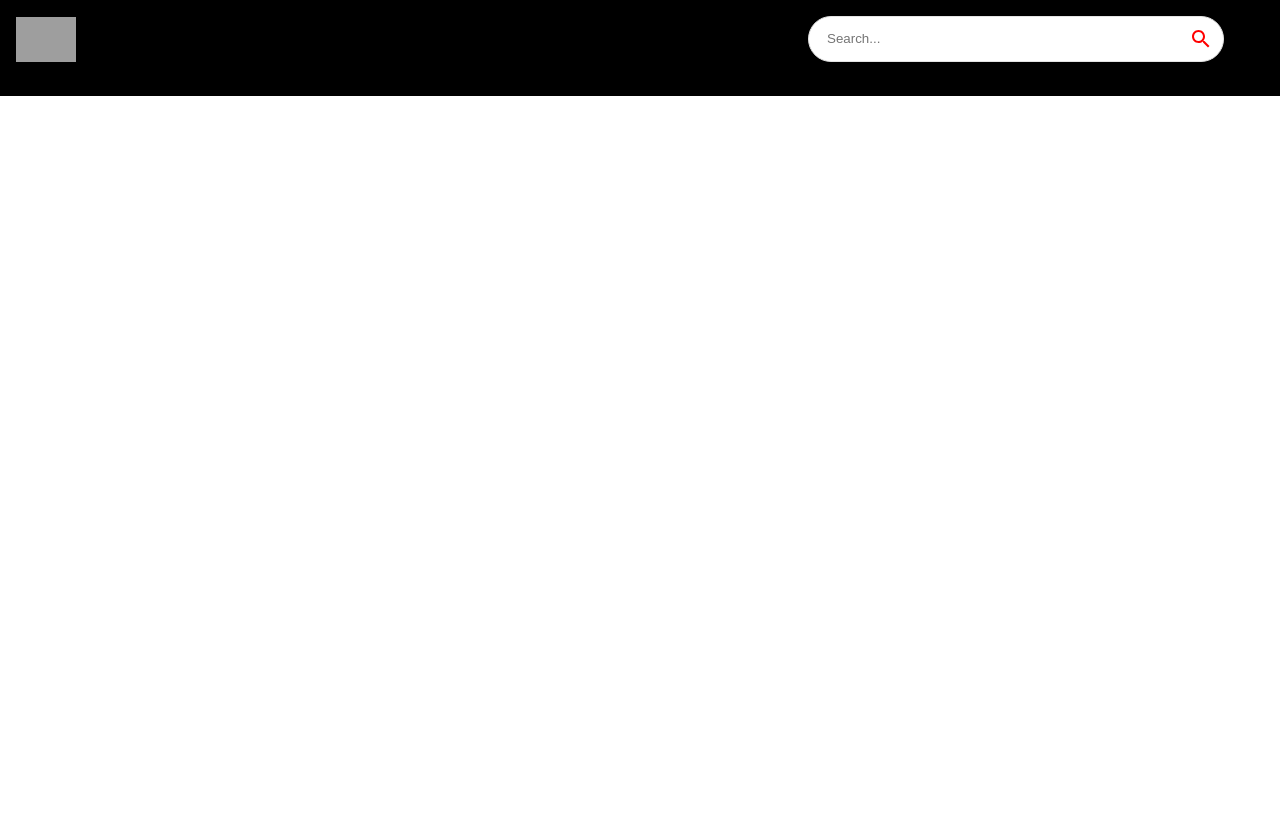
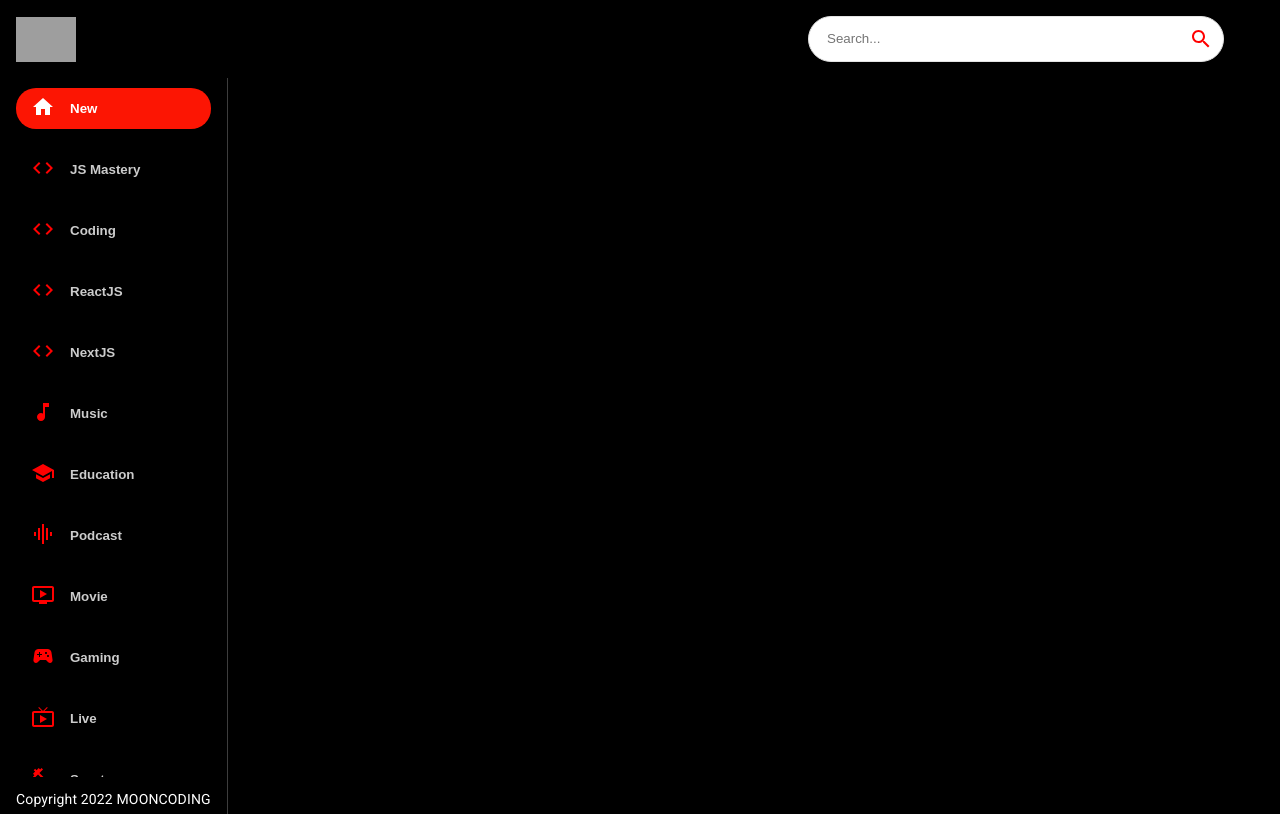
Before and after one commit to pnguyen6910/youtube-clone, a React (Create React App) app: page / in a window 1280 px wide. Built offline with nearby package versions, Linux system fonts and the light colour scheme; grey boxes are pictures that could not be loaded.

Commit message:
creating sidebar and stylings

```diff
--- a/src/components/Feed.jsx
+++ b/src/components/Feed.jsx
@@ -1,8 +1,17 @@
-import React from 'react'
+import {useState, useEffect } from 'react'
+import { Box, Stack, Typography } from '@mui/material'
+import Sidebar from './Sidebar'
 
 const Feed = () => {
   return (
-    <div>Feed</div>
+    <Stack sx={{ flexDirection: { sx: "column", md: "row" } }}>
+        <Box sx={{ height: { sx: 'auto', md: '92vh' }, borderRight: '1px solid #3d3d3d', px: { sx: 0, md: 2 } }}>
+            <Sidebar />
+            <Typography className='copyright' variant="body2" sx={{ mt: 1.5, color: '#fff' }}>
+                Copyright 2022 MOONCODING
+            </Typography>
+        </Box>
+    </Stack>
   )
 }
 
--- a/src/components/SearchBar.jsx
+++ b/src/components/SearchBar.jsx
@@ -1,7 +1,7 @@
-import { useState } from 'react'
-import { useNavigate } from 'react-router-dom'
-import { Paper, IconButton } from '@mui/material'
-import { Search } from '@mui/icons-material'
+import { useState } from "react";
+import { useNavigate } from "react-router-dom";
+import { Paper, IconButton } from "@mui/material";
+import { Search } from "@mui/icons-material";
 
 const SearchBar = () => {
   return (
@@ -10,22 +10,23 @@
       onSubmib={() => {}}
       sx={{
         borderRadius: 20,
-        border: '1px solid #e3e3e3',
+        border: "1px solid #e3e3e3",
         pl: 2,
-        boxShadow: 'none',
-        mr: { sm: 5 }
-      }}>
+        boxShadow: "none",
+        mr: { sm: 5 },
+      }}
+    >
       <input
-          className='search-bar'
-          placeholder='Search...'
+        className="search-bar"
+        placeholder="Search..."
         value=""
         onChange={() => {}}
       />
-        <IconButton type="submit" sx={{ p: '10px', color: 'red' }}>
+      <IconButton type="submit" sx={{ p: "10px", color: "red" }}>
         <Search />
       </IconButton>
     </Paper>
-  )
-}
+  );
+};
 
-export default SearchBar
+export default SearchBar;
--- /dev/null
+++ b/src/components/Sidebar.jsx
@@ -0,0 +1,31 @@
+import { Stack } from '@mui/material'
+import { categories } from '../utils/constants'
+const selectedCategory = 'New'
+
+const Sidebar = () => (
+    <Stack
+      direction="row"
+      sx={{
+        overflowY: "auto",
+        height: { sx: 'auto', md: '95%' },
+        flexDirection: { md: 'column' },
+      }}
+    >
+        {categories.map((category) => (
+            <button
+              className='category-btn'
+              style={{
+                background: category.name === selectedCategory && '#FC1503',
+                color: 'white'
+              }}
+              key={category.name}
+              >
+                <span style={{color: category.name === selectedCategory ? 'white' : 'red', marginRight: '15px'}}>{category.icon}</span>
+                <span style={{ opacity: category.name === selectedCategory ? '1' : '0.8' }}>{category.name}</span>
+            </button>
+        ))}
+    </Stack>
+  )
+
+
+export default Sidebar
--- a/src/components/index.js
+++ b/src/components/index.js
@@ -4,3 +4,4 @@
 export { default as SearchFeed } from './SearchFeed'
 export { default as VideoDetail } from './VideoDetail'
 export { default as SearchBar } from './SearchBar'
+export { default as Sidebar } from './Sidebar'
```
Lines whose indentation alone changed are shown as unchanged.
